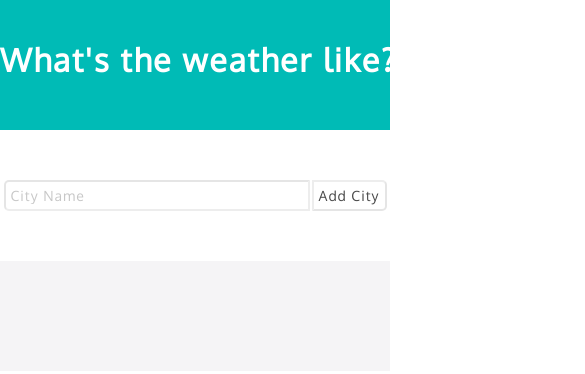
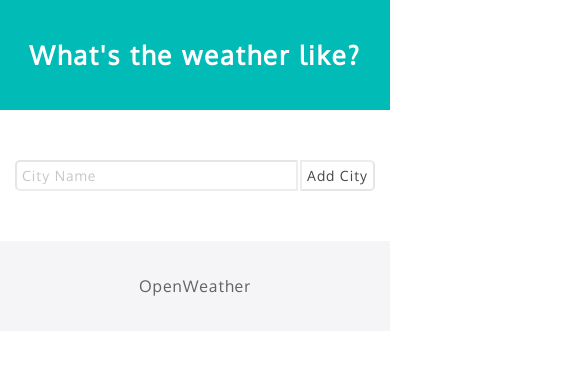
Before and after one commit to kevinikos/weather-app, a plain HTML site: page index.html in a window 390 px wide. Shown: the top 374 px of the page, 585 px wide, since content can reach past the window. Drawn offline with Linux system fonts and the light colour scheme.

Commit message:
Add media queries

```diff
--- a/css/style.css
+++ b/css/style.css
@@ -18,6 +18,7 @@ body {
   -moz-user-select: -moz-none;
   -ms-user-select: none;
   user-select: none;
+  min-width: 260px;
 }
 
 /* header */
@@ -147,3 +148,60 @@ footer a {
   letter-spacing: 1px;
   text-decoration: none;
 }
+
+/* rwd */
+@media (max-width: 1024px) {
+  header .max-width,
+  footer .max-width {
+    width: 100%;
+    margin: 0 auto;
+  }
+  footer div a {
+    float: none;
+  }
+  header,
+  footer {
+    text-align: center;
+  }
+}
+
+@media (max-width: 414px) {
+  header {
+    height: 110px;
+    line-height: 110px;
+  }
+  header h1 {
+    font-size: 26px;
+  }
+  .container {
+    width: 360px;
+  }
+  input {
+    width: 283px;
+  }
+  footer {
+    height: 90px;
+    line-height: 90px;
+  }
+}
+
+@media (max-width: 375px) {
+  header h1 {
+    font-size: 24px;
+  }
+  input {
+    width: 273px;
+  }
+}
+
+@media (max-width: 320px) {
+  header h1 {
+    font-size: 20px;
+  }
+  .container {
+    width: 300px;
+  }
+  input {
+    width: 220px;
+  }
+}
--- a/index.html
+++ b/index.html
@@ -16,7 +16,6 @@
       </div>
     </header>
     <section>
-      <div class="max-width">
       <div class="container">
         <div class="weather-input">
           <input id="input" type="text" placeholder="City Name" />
@@ -36,7 +35,6 @@
           </div>
         </div>
       </div>
-      </div>
     </section>
     <footer>
       <div class="max-width">
```
Lines whose indentation alone changed are shown as unchanged.
